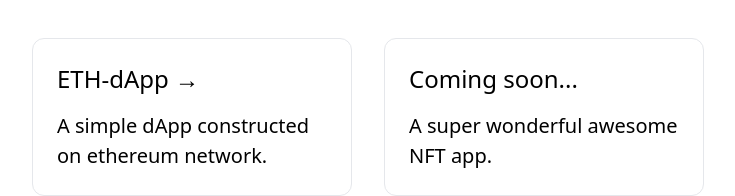
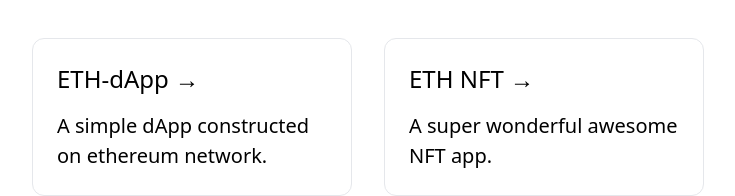
Before and after one commit to hayashi-ay/haya3, a Next.js app: page / in a window 1280 px wide. Shown: the part 142-338 px from the top of the page, without its empty margins (272-1007 px from the left). Built offline with nearby package versions, Linux system fonts and the light colour scheme.

Commit message:
fix: indexからのリンクを生成

```diff
--- a/src/pages/index.tsx
+++ b/src/pages/index.tsx
@@ -28,8 +28,8 @@ const Home: NextPage = () => {
             </p>
           </a>
 
-          <a href="" className="pointer-events-none group m-4 p-6 max-w-xs border rounded-xl hover:border-blue-500">
-            <h2 className="mb-4 text-2xl group-hover:text-blue-600">Coming soon...</h2>
+          <a href="eth-nft" className="group m-4 p-6 max-w-xs border rounded-xl hover:border-blue-500">
+            <h2 className="mb-4 text-2xl group-hover:text-blue-600">ETH NFT &rarr;</h2>
             <p className="text-xl leading-normal group-hover:text-blue-600">
               A super wonderful awesome NFT app.
             </p>
```
